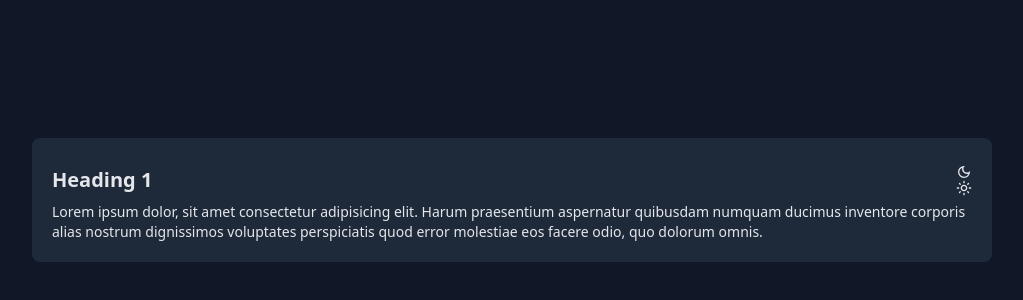
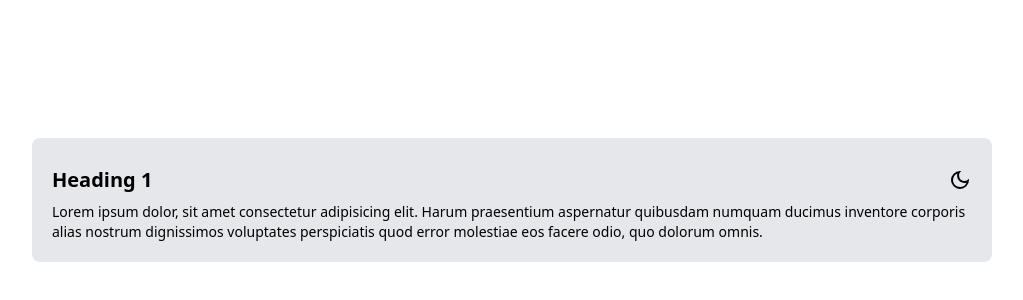
Before and after one commit to MOTANAFI/tailwindcssv4, a React (Vite) app: page / in a window 1280 px wide. Shown: the part 200-500 px from the top of the page, without its empty margins (128-1151 px from the left). Built offline with nearby package versions, Linux system fonts and the light colour scheme.

Commit message:
dark mode toggle completed

```diff
--- a/src/DarkMode.tsx
+++ b/src/DarkMode.tsx
@@ -1,8 +1,23 @@
 
+import { useEffect, useState } from "react";
 import { MdOutlineDarkMode } from "react-icons/md";
 import { MdOutlineLightMode } from "react-icons/md";
 
 function DarkMode() {
+  const [mode , setMode] = useState("light");
+
+  useEffect(() => {
+    const root = document.body;
+    if(mode === 'dark') {
+      root.classList.add('dark');
+    } else {
+      root.classList.remove('dark');
+    }
+  }, [mode])
+
+  const toggleMode = () => {
+    setMode(prevMode => prevMode === 'light' ? 'dark' : 'light');
+  }
 
   return (
    <div className="min-h-screen flex justify-center items-center bg-white dark:bg-gray-900">
@@ -10,10 +25,12 @@ function DarkMode() {
     <div className="dark:text-gray-200">
       <div className="flex justify-between items-center ">
     <h2 className="text-xl font-bold my-2">Heading 1</h2>
-    <div>
-      <MdOutlineDarkMode />
-      <MdOutlineLightMode />
-    </div>
+    <button onClick={toggleMode} className="text-2xl cursor-pointer">
+      {mode === 'light' ? <MdOutlineDarkMode className="text-black"  />:<MdOutlineLightMode className="text-white" />  }
+
+
+
+    </button>
 
       </div>
 
```
